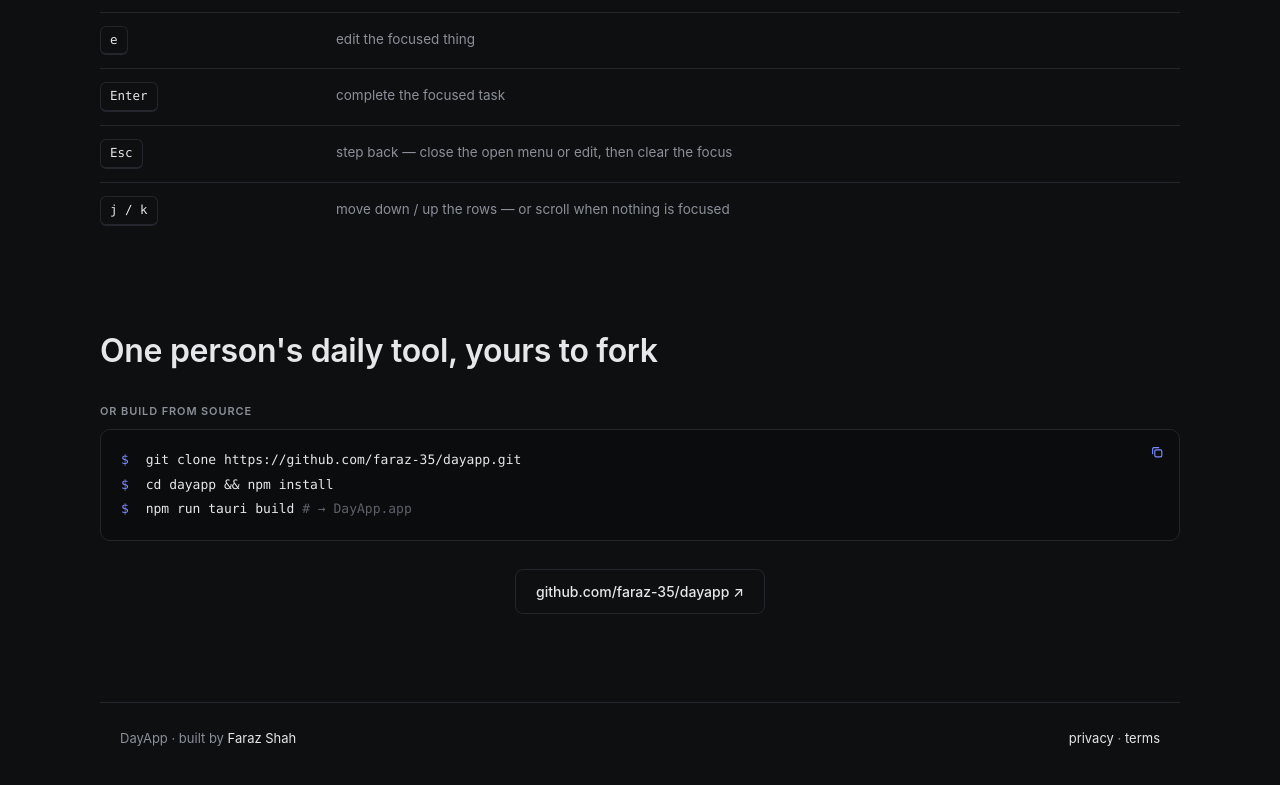
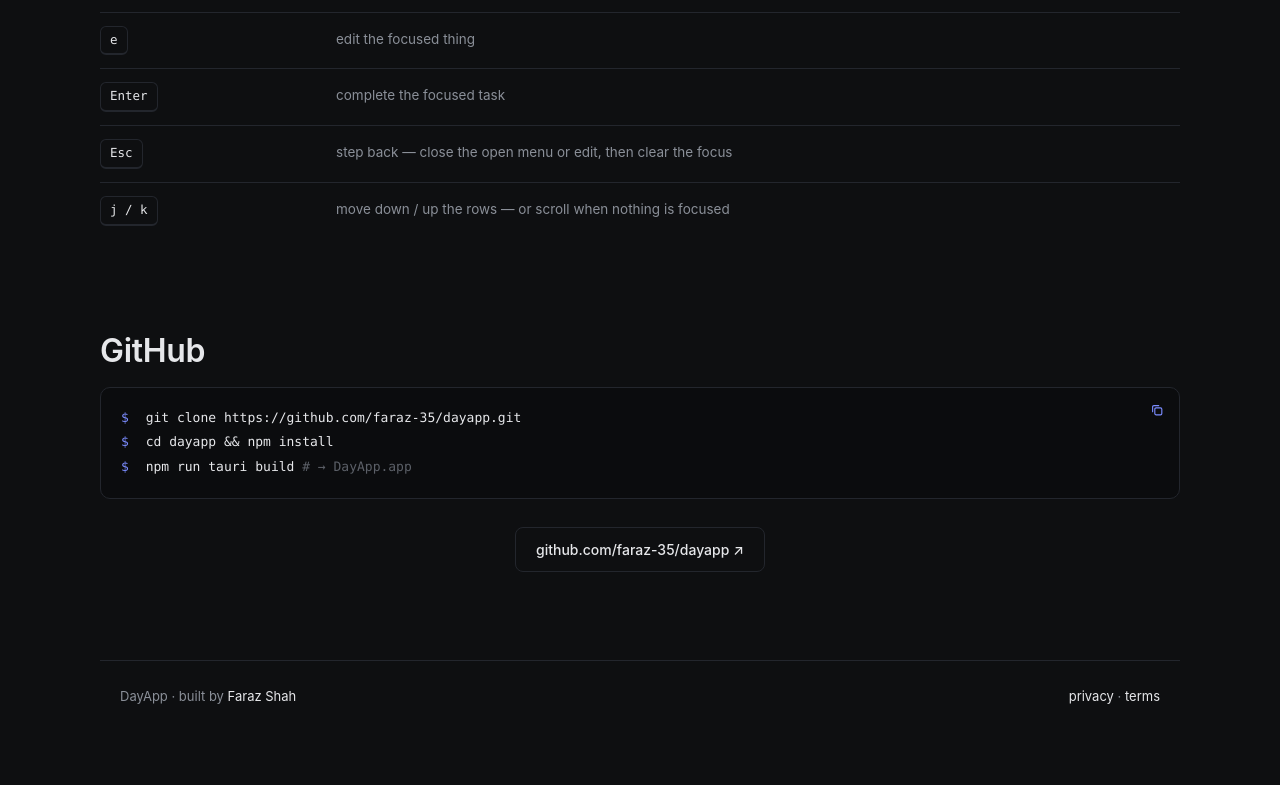
Before and after one commit to faraz-35/dayapp-site, a React (Vite) app: page / in a window 1280 px wide. Shown: the part 4024-4809 px from the top of the page. After the commit the page ends 4770 px from the top, so only its background shows below. Built offline with nearby package versions, Linux system fonts and the light colour scheme.

Commit message:
the fork section says GitHub — the title is the label, no poetry; the build box leads the section without its 'or build from source' preamble

```diff
--- a/src/App.tsx
+++ b/src/App.tsx
@@ -448,8 +448,7 @@
       </Section>
 
       {/* ---------- open source ---------- */}
-      <Section id="code" title="One person's daily tool, yours to fork">
-        <div className="tlabel">Or build from source</div>
+      <Section id="code" title="GitHub">
         <CodeBox copy={BUILD_CMD}>
           <div className="tline"><span className="tp">$</span> git clone {GITHUB}.git</div>
           <div className="tline"><span className="tp">$</span> cd dayapp &amp;&amp; npm install</div>
```
